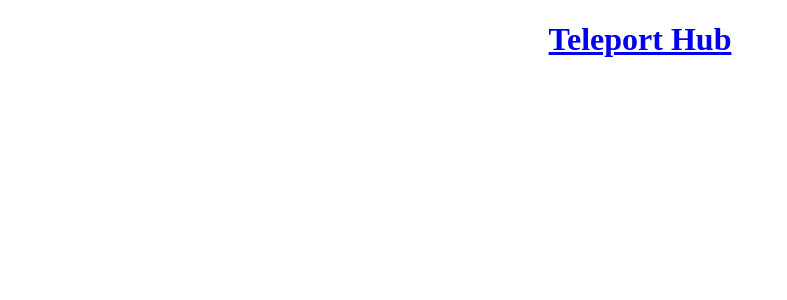
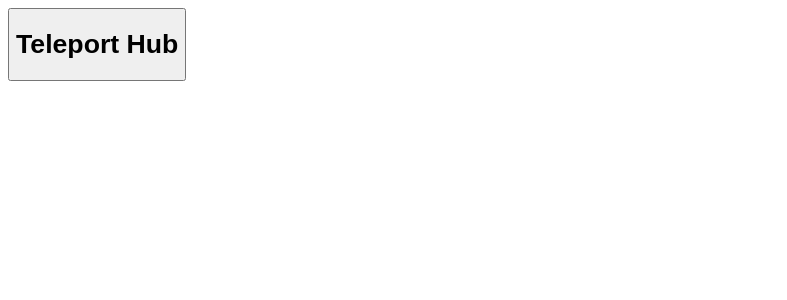
Before and after one commit to LunarTiger/AltspaceVR, a Jekyll site: the page teleportHub/button/popup.html, which Jekyll copies as it is, in a window 1280 px wide. Shown: the top 300 px of the page, without its empty margins (0-787 px from the left). Built offline with Jekyll 4.4.1, drawn with Linux system fonts in a browser that asks for light colours.

Commit message:
Update popup.html

```diff
--- a/teleportHub/button/popup.html
+++ b/teleportHub/button/popup.html
@@ -9,7 +9,7 @@
 		</style>
 	</head>
 	<body>
-		<a href="altspace://account.altvr.com/spaces/lunar-s-teleport-hub"><h1 style="text-align:center";>Teleport Hub</h1></a>
+		<a href="altspace://account.altvr.com/spaces/lunar-s-teleport-hub"><button type="button" name="Teleport Hub"><h1 style="text-align:center";>Teleport Hub<h1></button></a>
 
 	<!-- change the altspace:// URL below to navigate to a different space -->
 	<a id="link" class="invisible" href="altspace://account.altvr.com/spaces/lunar-s-teleport-hub">go</a>
```
